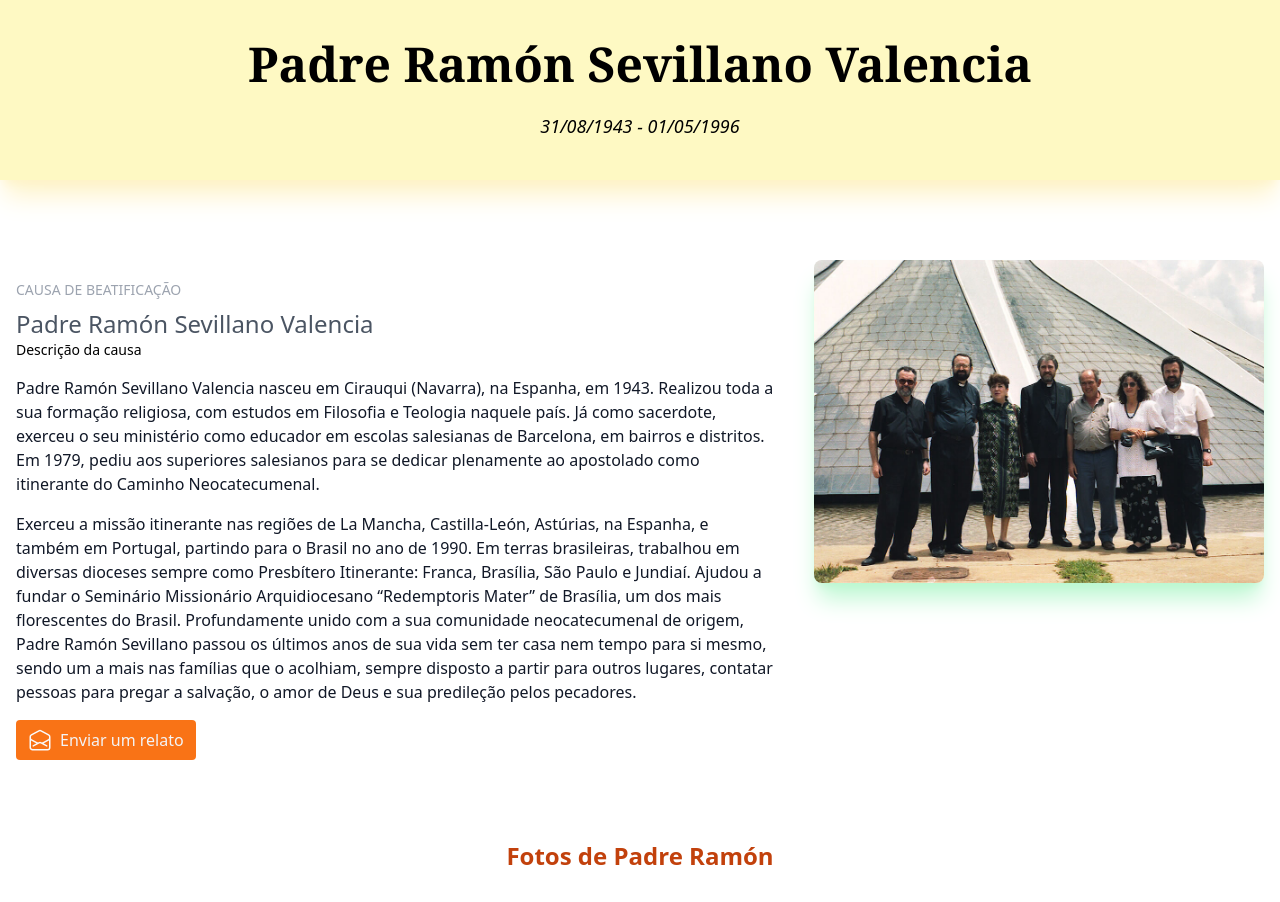
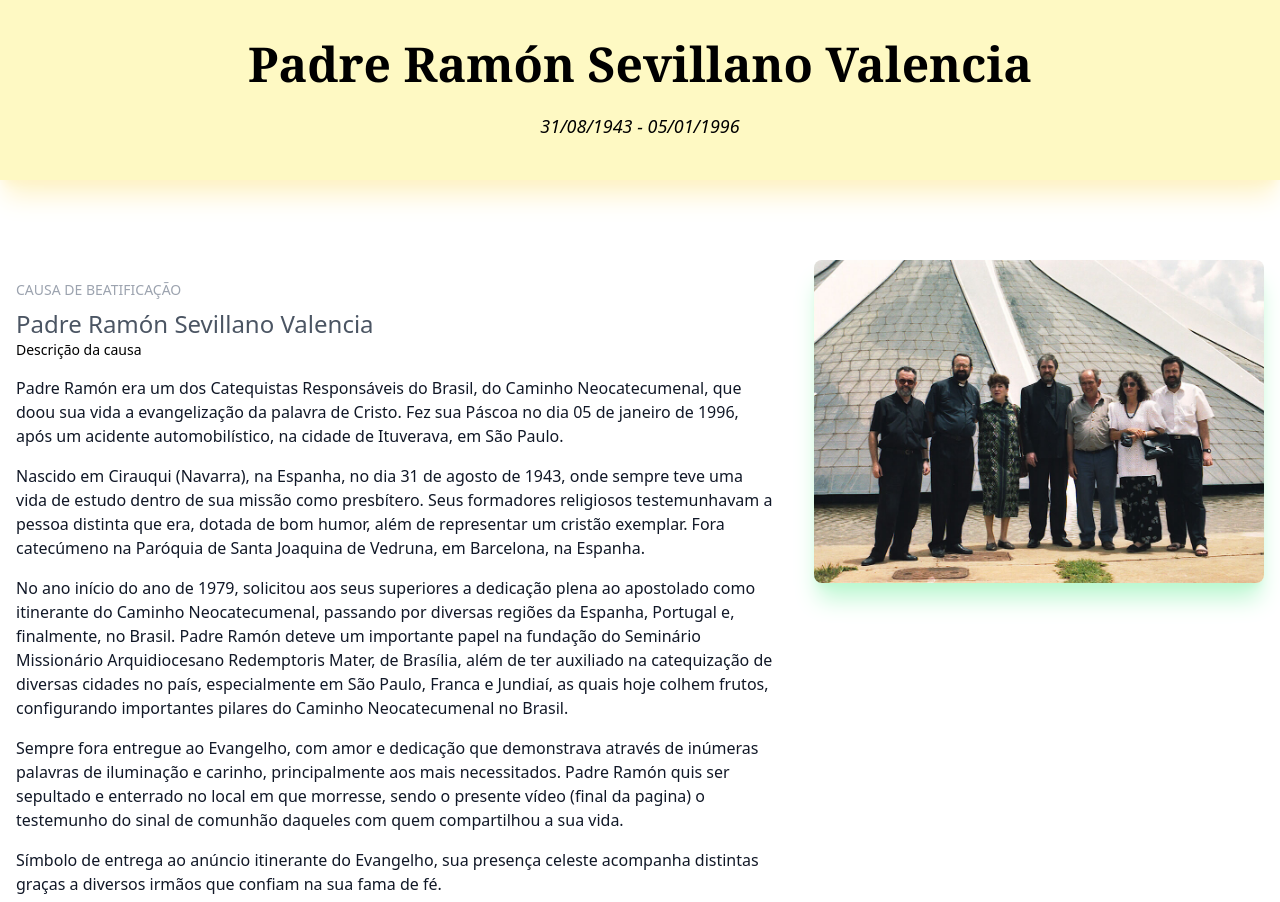
Before and after one commit to leonardocintra/padre-ramon, a Next.js app: page / in a window 1280 px wide. Shown: the top 902 px of the page. Built offline with nearby package versions, Linux system fonts and the light colour scheme.

Commit message:
feat: descricao nova

```diff
--- a/components/QuadroPost.tsx
+++ b/components/QuadroPost.tsx
@@ -19,28 +19,51 @@ export default function QuadroPost(props: QuadroPostProps) {
             <div className="text-sm font-medium">Descrição da causa</div>
             <div className="text-base text-gray-900 font-medium mt-4">
               <p className="mb-4">
-                Padre Ramón Sevillano Valencia nasceu em Cirauqui (Navarra), na
-                Espanha, em 1943. Realizou toda a sua formação religiosa, com
-                estudos em Filosofia e Teologia naquele país. Já como sacerdote,
-                exerceu o seu ministério como educador em escolas salesianas de
-                Barcelona, em bairros e distritos. Em 1979, pediu aos superiores
-                salesianos para se dedicar plenamente ao apostolado como
-                itinerante do Caminho Neocatecumenal.
+                Padre Ramón era um dos Catequistas Responsáveis do Brasil, do
+                Caminho Neocatecumenal, que doou sua vida a evangelização da
+                palavra de Cristo. Fez sua Páscoa no dia 05 de janeiro de 1996,
+                após um acidente automobilístico, na cidade de Ituverava, em São
+                Paulo.
               </p>
-              <p>
-                Exerceu a missão itinerante nas regiões de La Mancha,
-                Castilla-León, Astúrias, na Espanha, e também em Portugal,
-                partindo para o Brasil no ano de 1990. Em terras brasileiras,
-                trabalhou em diversas dioceses sempre como Presbítero
-                Itinerante: Franca, Brasília, São Paulo e Jundiaí. Ajudou a
-                fundar o Seminário Missionário Arquidiocesano “Redemptoris
-                Mater” de Brasília, um dos mais florescentes do Brasil.
-                Profundamente unido com a sua comunidade neocatecumenal de
-                origem, Padre Ramón Sevillano passou os últimos anos de sua vida
-                sem ter casa nem tempo para si mesmo, sendo um a mais nas
-                famílias que o acolhiam, sempre disposto a partir para outros
-                lugares, contatar pessoas para pregar a salvação, o amor de Deus
-                e sua predileção pelos pecadores.
+              <p className="mb-4">
+                Nascido em Cirauqui (Navarra), na Espanha, no dia 31 de agosto
+                de 1943, onde sempre teve uma vida de estudo dentro de sua
+                missão como presbítero. Seus formadores religiosos testemunhavam
+                a pessoa distinta que era, dotada de bom humor, além de
+                representar um cristão exemplar. Fora catecúmeno na Paróquia de
+                Santa Joaquina de Vedruna, em Barcelona, na Espanha.
+              </p>
+              <p className="mb-4">
+                No ano início do ano de 1979, solicitou aos seus superiores a
+                dedicação plena ao apostolado como itinerante do Caminho
+                Neocatecumenal, passando por diversas regiões da Espanha,
+                Portugal e, finalmente, no Brasil. Padre Ramón deteve um
+                importante papel na fundação do Seminário Missionário
+                Arquidiocesano Redemptoris Mater, de Brasília, além de ter
+                auxiliado na catequização de diversas cidades no país,
+                especialmente em São Paulo, Franca e Jundiaí, as quais hoje
+                colhem frutos, configurando importantes pilares do Caminho
+                Neocatecumenal no Brasil.
+              </p>
+              <p className="mb-4">
+                Sempre fora entregue ao Evangelho, com amor e dedicação que
+                demonstrava através de inúmeras palavras de iluminação e
+                carinho, principalmente aos mais necessitados. Padre Ramón quis
+                ser sepultado e enterrado no local em que morresse, sendo o
+                presente vídeo{" "}
+                <span className="font-light">(final da pagina) </span> o
+                testemunho do sinal de comunhão daqueles com quem compartilhou a
+                sua vida.
+              </p>
+              <p className="mb-4">
+                Símbolo de entrega ao anúncio itinerante do Evangelho, sua
+                presença celeste acompanha distintas graças a diversos irmãos
+                que confiam na sua fama de fé.
+              </p>
+              <p className="mb-4">
+                Kiko Argüello, iniciador do Caminho Neocatecumenal, ao expressar
+                acerca de sua morte, reproduziu palavras de ânimo, uma vez que,
+                nos céus, Padre Ramón muito mais fará ao anúncio do Kerygma
               </p>
             </div>
 
--- a/pages/index.tsx
+++ b/pages/index.tsx
@@ -20,7 +20,7 @@ export default function Home() {
       <main className="">
         <Cabecalho
           titulo="Padre Ramón Sevillano Valencia"
-          subTitulo="31/08/1943 - 01/05/1996"
+          subTitulo="31/08/1943 - 05/01/1996"
         />
         <QuadroPost></QuadroPost>
 
```
